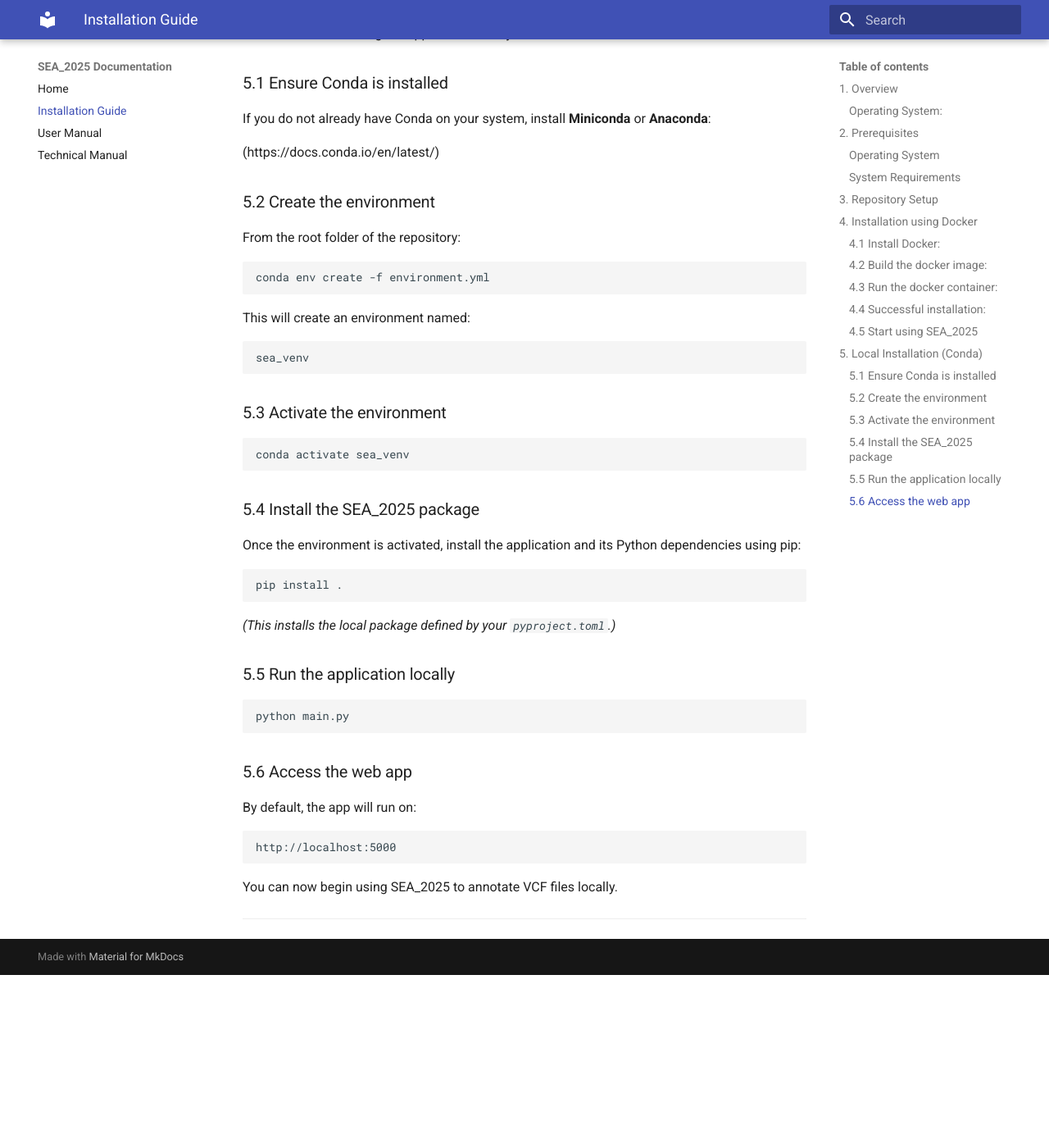
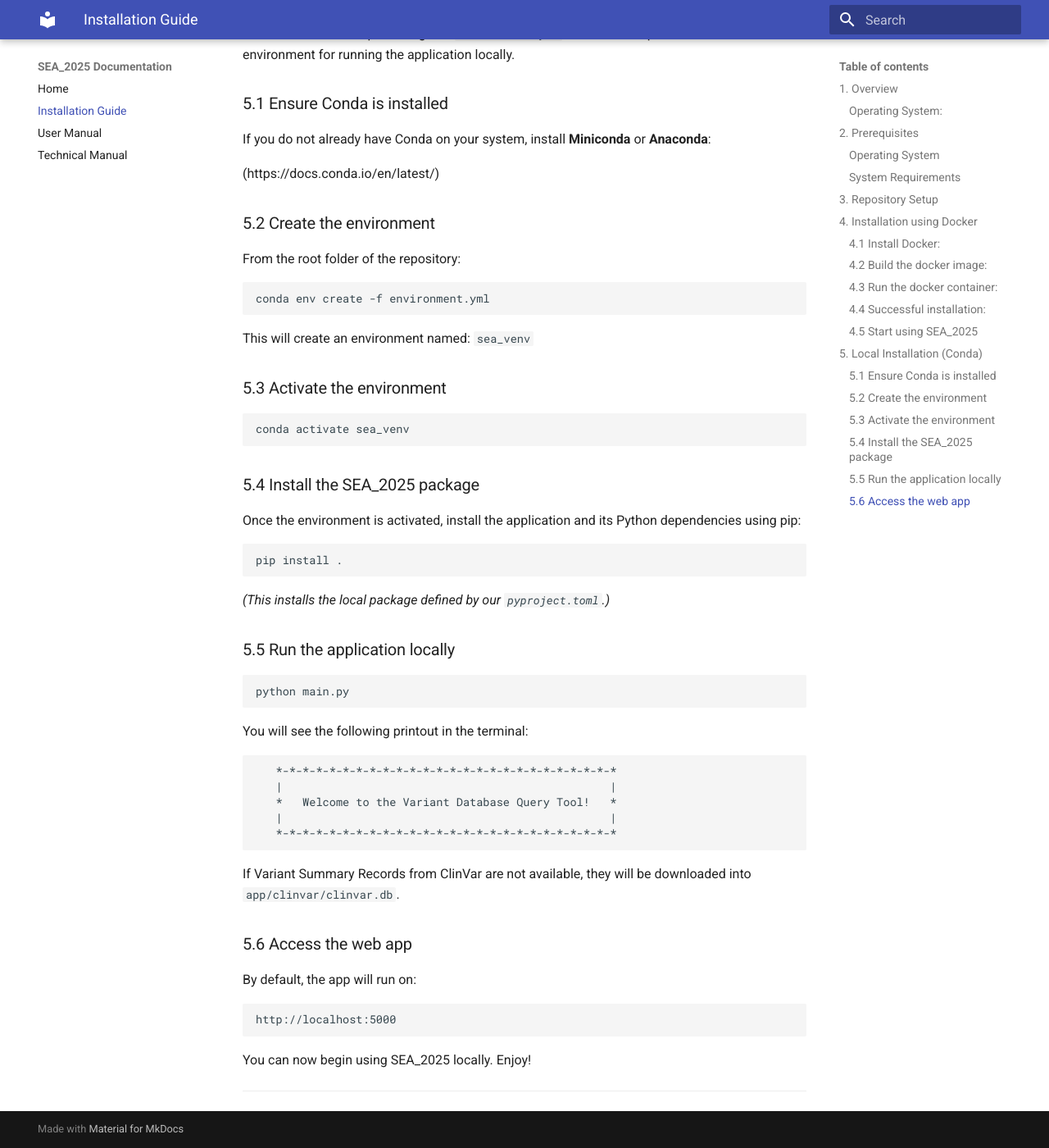
Before and after one commit to RebeccaSizer/Software_Engineering_Assessment_2025_AR_RW_RS, an MkDocs documentation site: the page built from docs/installation.md, in a window 1280 px wide and 1400 px high, scrolled down 2548 px. Shown: the whole window at 82% size. Built offline with MkDocs 1.6.1 and Material for MkDocs 9.7.7, drawn with Linux system fonts in a browser that asks for light colours; before the commit the page ends 3737 px from its top, so only the background shows below that; some of the changed text lies outside the part shown.

Commit message:
Update installation.md

````diff
--- a/docs/installation.md
+++ b/docs/installation.md
@@ -76,7 +76,7 @@ If Docker runs successfully, you will see the following printout in the terminal
    |                                                 |
    *-*-*-*-*-*-*-*-*-*-*-*-*-*-*-*-*-*-*-*-*-*-*-*-*-*
 ```
-The application will now be available at:
+Once `clinvar.db` has been loaded into `app/clinvar/` the application will be available at:
 http://127.0.0.1:5000
 
 ### 4.5 Start using SEA_2025
@@ -105,11 +105,7 @@ From the root folder of the repository:
 conda env create -f environment.yml
 ```
 
-This will create an environment named:
-
-```
-sea_venv
-```
+This will create an environment named: ```sea_venv```
 
 ### 5.3 Activate the environment
 
@@ -126,13 +122,22 @@ dependencies using pip:
 pip install .
 ```
 
-*(This installs the local package defined by your `pyproject.toml`.)*
+*(This installs the local package defined by our `pyproject.toml`.)*
 
 ### 5.5 Run the application locally
 
 ```bash
 python main.py
 ```
+You will see the following printout in the terminal:
+```
+   *-*-*-*-*-*-*-*-*-*-*-*-*-*-*-*-*-*-*-*-*-*-*-*-*-*
+   |                                                 |
+   *   Welcome to the Variant Database Query Tool!   *
+   |                                                 |
+   *-*-*-*-*-*-*-*-*-*-*-*-*-*-*-*-*-*-*-*-*-*-*-*-*-*
+```
+If Variant Summary Records from ClinVar are not available, they will be downloaded into `app/clinvar/clinvar.db`.
 
 ### 5.6 Access the web app
 
@@ -142,6 +147,6 @@ By default, the app will run on:
 http://localhost:5000
 ```
 
-You can now begin using SEA_2025 to annotate VCF files locally.
+You can now begin using SEA_2025 locally. Enjoy!
 
 ---
````
